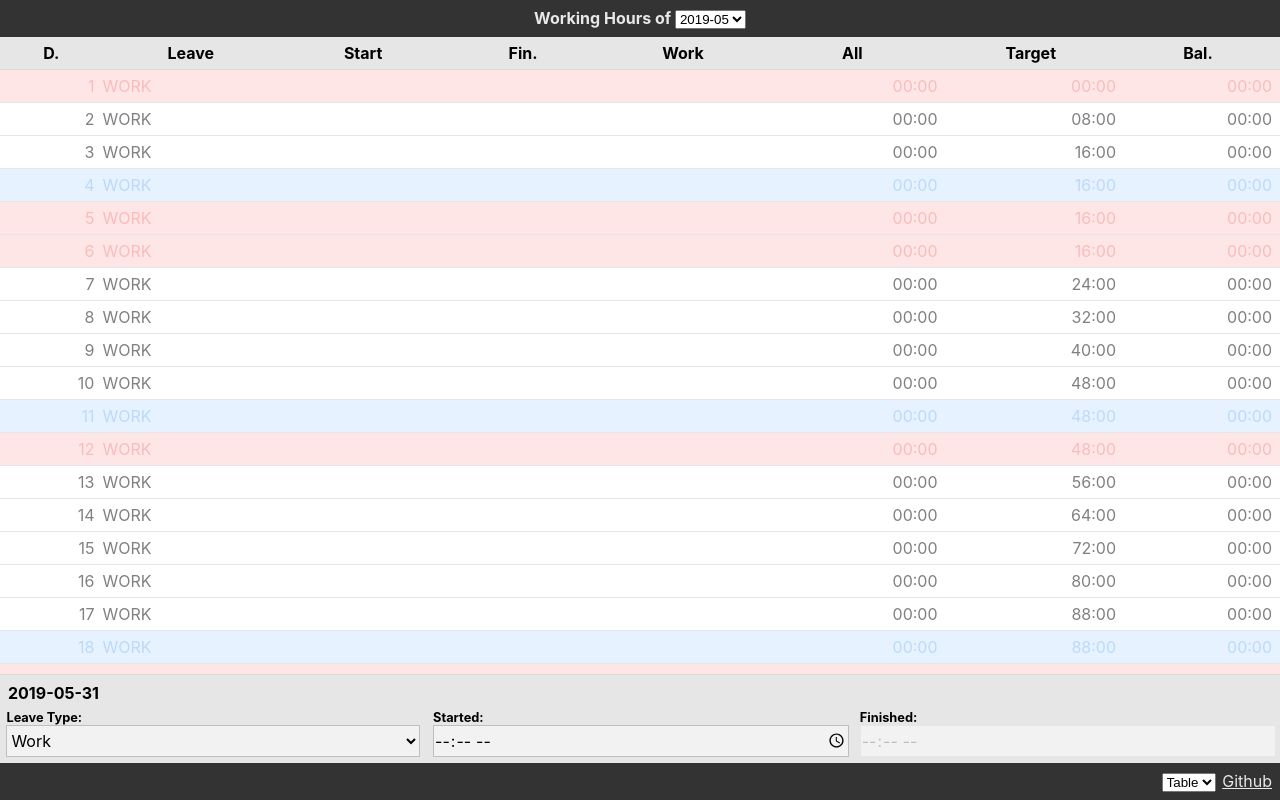
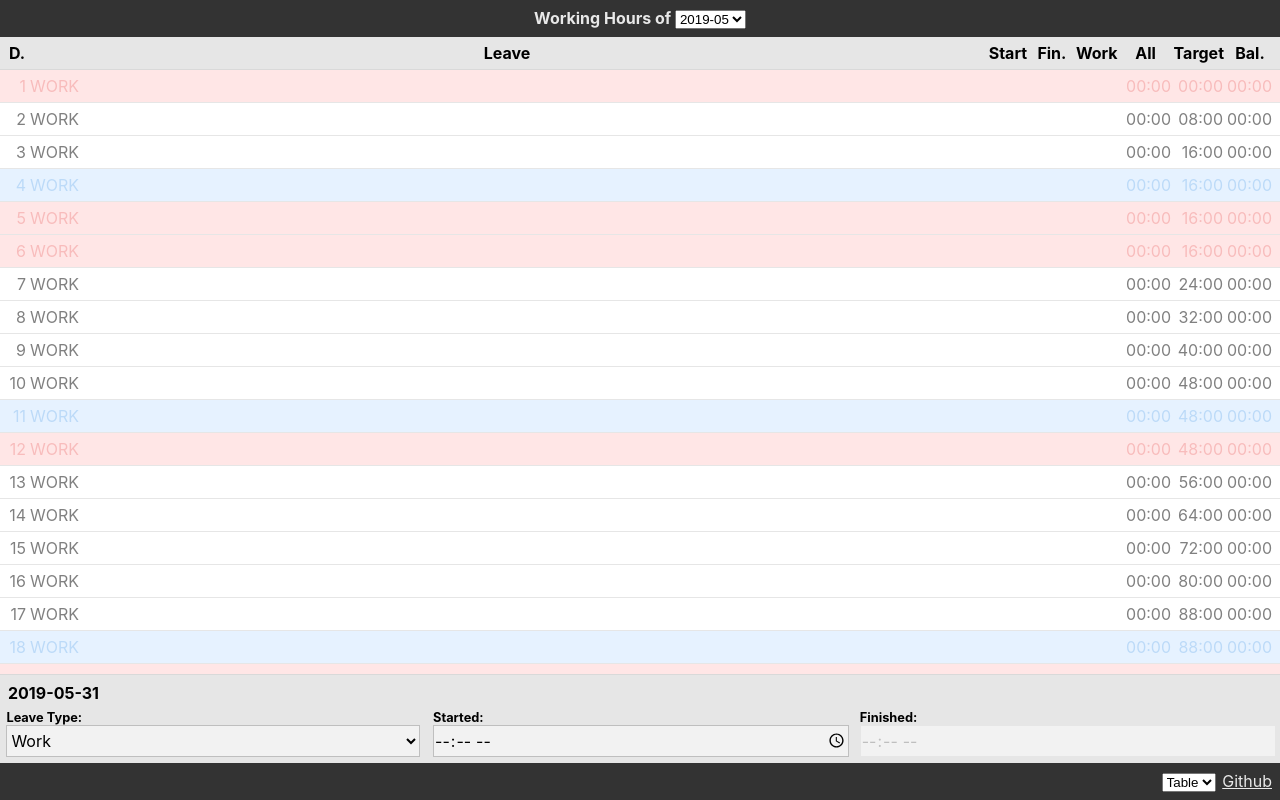
Before and after one commit to leafriend/working-hours, a React (Create React App) app: page / in a window 1280 px wide. Built offline with nearby package versions, Linux system fonts and the light colour scheme.

Commit message:
Fix cell width

```diff
--- a/src/component/molthly-log/MonthlyLog.scss
+++ b/src/component/molthly-log/MonthlyLog.scss
@@ -59,7 +59,7 @@ table.monthly-logs {
       border-style: solid;
       border-color: hsl(0, 0%, 90%);
       border-width: 0;
-      padding: 0.5em 0.25em;
+      padding: 0.5em 0.125em;
       line-height: 1em;
       &:first-child {
         padding-left: 0.5rem;
@@ -72,14 +72,14 @@ table.monthly-logs {
       color: hsl(0deg, 0%, 50%);
       border-bottom-width: 1px;
     }
-    .date       { flex: 32 32 32px; }
-    .leave      { flex: 60 60 60px; }
-    .startedAt  { flex: 52 52 52px; }
-    .finishedAt { flex: 52 52 52px; }
-    .working    { flex: 52 52 52px; }
-    .overall    { flex: 58 58 58px; }
-    .target     { flex: 58 58 58px; }
-    .balance    { flex: 52 52 52px; }
+    .date       { flex: 0 0 28px; }
+    .leave      { flex: 1 0 auto; }
+    .startedAt  { flex: 0 0 44px; }
+    .finishedAt { flex: 0 0 44px; }
+    .working    { flex: 0 0 44px; }
+    .overall    { flex: 0 0 52px; }
+    .target     { flex: 0 0 52px; }
+    .balance    { flex: 0 0 54px; }
   }
 
   tr.holiday,
```
